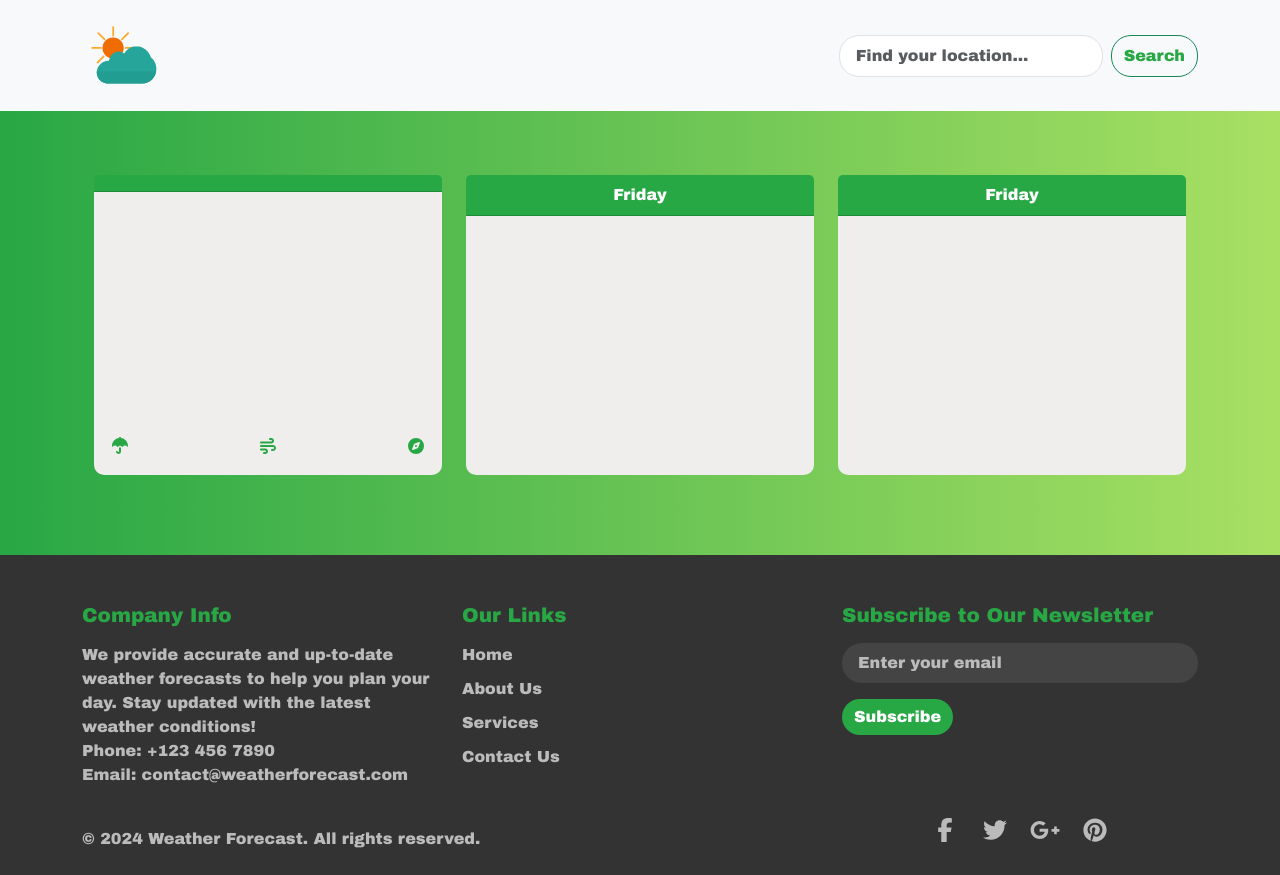
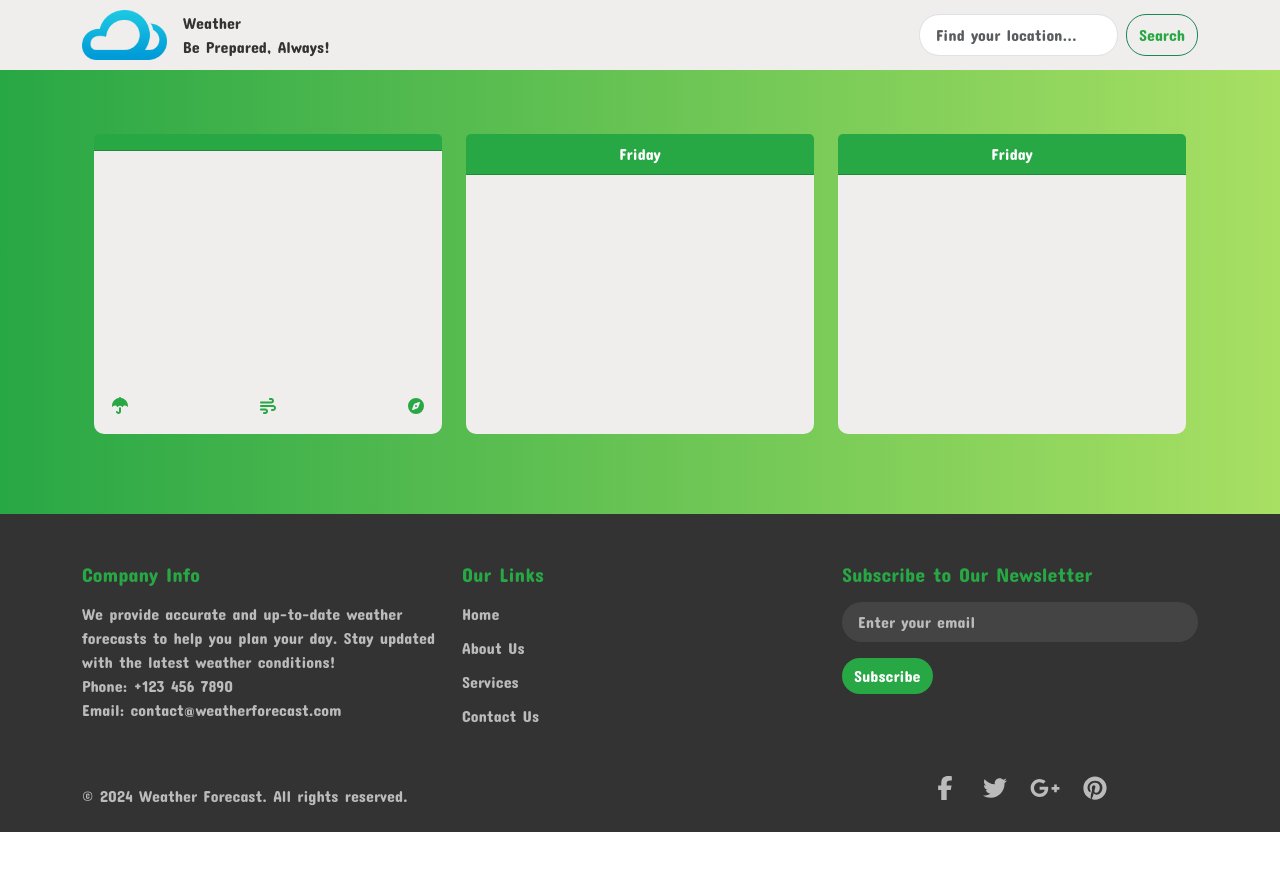
Before and after one commit to aliayman12/weather_forecast-app, a plain HTML site: page index.html in a window 1280 px wide. After the commit the page ends 832 px from the top, so only its background shows below. Drawn offline with Linux system fonts and the light colour scheme; no server answers; a web font is replaced by a local one.

Commit message:
second commit

```diff
--- a/index.html
+++ b/index.html
@@ -3,29 +3,38 @@
   <head>
     <meta charset="UTF-8" />
     <meta name="viewport" content="width=device-width, initial-scale=1.0" />
-    <link rel="shortcut icon" href="images/weather.svg" type="image/x-icon" />
+    <link
+      rel="shortcut icon"
+      href="images/reshot-icon-weather-8CKJB9YN7X.svg"
+      type="image/x-icon"
+    />
     <title>Weather Forecast</title>
     <link rel="stylesheet" href="styles/all.min.css" />
     <link rel="stylesheet" href="styles/bootstrap.min.css" />
     <link rel="stylesheet" href="styles/style.css" />
 
-    <link rel="preconnect" href="https://fonts.googleapis.com" />
-    <link rel="preconnect" href="https://fonts.gstatic.com" crossorigin />
-    <link
-      href="https://fonts.googleapis.com/css2?family=Archivo+Black&family=Caveat:wght@400..700&family=Chilanka&family=Edu+SA+Beginner:wght@400..700&family=Gaegu:wght@300;400;700&family=Handlee&family=Patrick+Hand&family=Permanent+Marker&family=Schoolbell&family=Shantell+Sans:ital,wght@0,300..800;1,300..800&display=swap"
-      rel="stylesheet"
-    />
+    <link rel="preconnect" href="https://fonts.googleapis.com">
+    <link rel="preconnect" href="https://fonts.gstatic.com" crossorigin>
+    <link href="https://fonts.googleapis.com/css2?family=Archivo+Black&family=Arvo:ital,wght@0,400;0,700;1,400;1,700&family=Caveat:wght@400..700&family=Chilanka&family=Concert+One&family=Cousine:ital,wght@0,400;0,700;1,400;1,700&family=Edu+SA+Beginner:wght@400..700&family=Gaegu:wght@300;400;700&family=Handlee&family=Kalam:wght@300;400;700&family=Patrick+Hand&family=Permanent+Marker&family=Righteous&family=Schoolbell&family=Shantell+Sans:ital,wght@0,300..800;1,300..800&display=swap" rel="stylesheet">
   </head>
   <body>
-    <nav class="navbar navbar-expand-lg bg-body-tertiary">
+    <nav class="navbar navbar-expand-lg">
       <div class="container">
+        <div class="d-flex">
+          <div>
             <a class="navbar-brand" href="#">
               <img
-            src="images/weather-logo.svg"
+                src="images/logo@2x.png"
                 alt="Weather Forecast Logo"
                 class="logo-img"
               />
             </a>
+          </div>
+          <div class="slogan d-flex flex-column justify-content-center">
+            <span>Weather</span>
+            <span>Be Prepared, Always!</span>
+          </div>
+        </div>
         <button
           class="navbar-toggler"
           type="button"
@@ -39,7 +48,7 @@
         </button>
         <div class="collapse navbar-collapse" id="navbarSupportedContent">
           <div class="navbar-nav ms-auto mb-2 mb-lg-0">
-            <form class="d-flex mt-lg-0" role="search">
+            <form class="d-flex mt-lg-0 mt-3" role="search">
               <input
                 id="searchInput"
                 class="form-control me-2"
--- a/styles/style.css
+++ b/styles/style.css
@@ -1,9 +1,14 @@
 html,body {
-  font-family: "Archivo Black", sans-serif;
+  font-family: "Concert One", sans-serif;
   color: #333;
   display: flex;
   flex-direction: column;
   height: 100%;
+}
+
+.navbar{
+  background-color: #f0eded;
+  padding: 10px 0px;
 }
 
 .navbar-toggler {
@@ -48,6 +53,10 @@ html,body {
 @media (max-width: 576px) {
   .navbar-brand img.logo-img {
     width: 75px;
+  }
+
+  .slogan span{
+    font-size: 12px;
   }
 }
 
```
Also changed, not shown: images/logo@2x.png (added), images/reshot-icon-weather-8CKJB9YN7X.svg (renamed from images/weather-logo.svg), images/weather.svg (deleted). Lines whose indentation alone changed are shown as unchanged.
